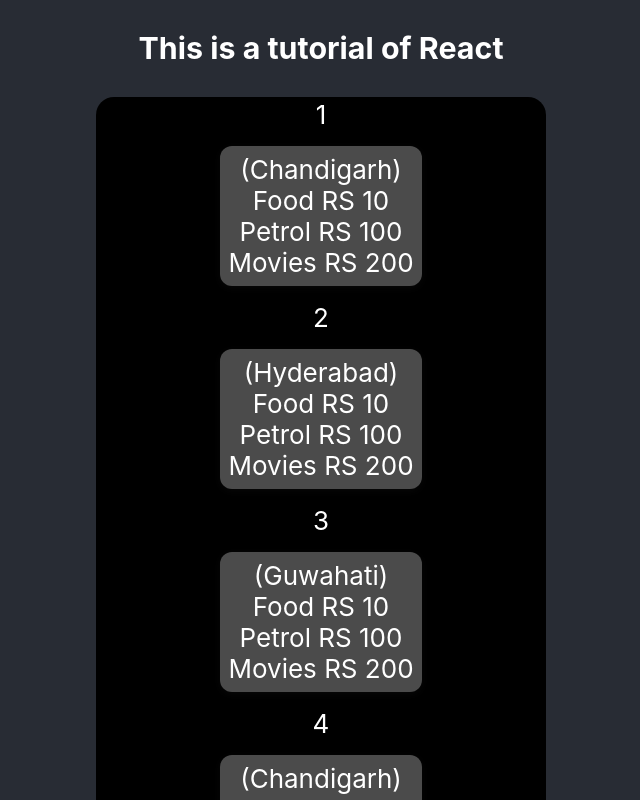
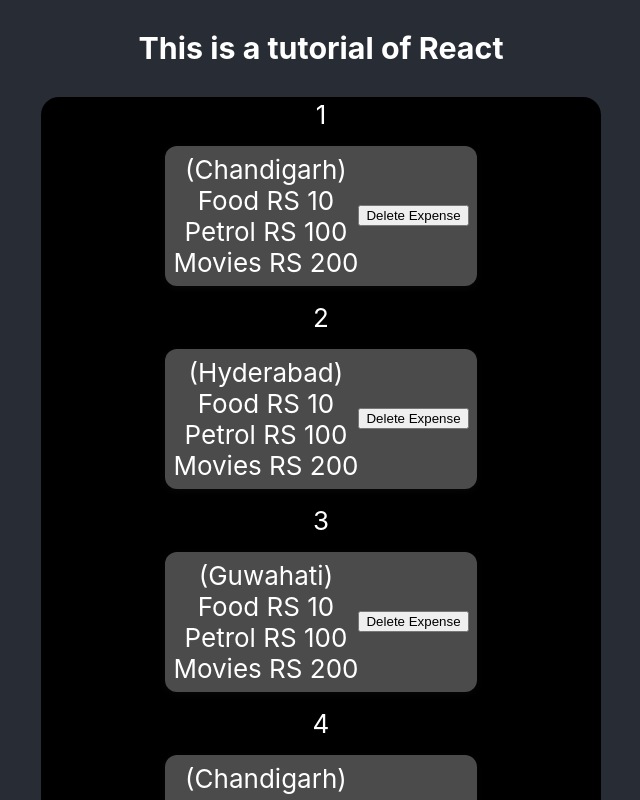
Before and after one commit to 123Rinkoo/ReactBeginning, a React (Create React App) app: page / in a window 1280 px wide. Shown: the top 800 px of the page, without its empty margins (319-959 px from the left). Built offline with nearby package versions, Linux system fonts and the light colour scheme.

Commit message:
adding event listener on a button

```diff
--- a/src/components/Expense/ExpenseItem.js
+++ b/src/components/Expense/ExpenseItem.js
@@ -7,6 +7,7 @@ const ExpenseItem=(props)=> {
         <div>
             <div className='expense-item h2'>
                 <ExpenseDetail location={props.location} />
+            <button onClick={()=>{ console.log('item is going to be deleted!!!')}} >Delete Expense</button>
             </div>
         </div>
     );
```
